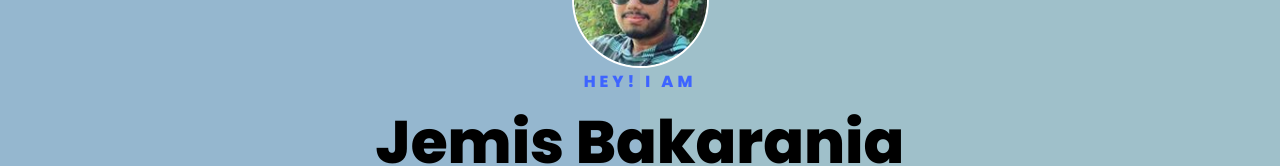
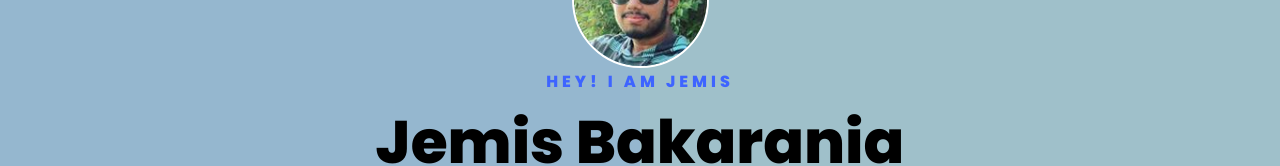
Before and after one commit to JemisBakarania/Resume, a plain HTML site: page index.html in a window 1280 px wide. Shown: the part 311-477 px from the top of the page. Drawn offline with Linux system fonts and the light colour scheme; files whose address does not match are found by name.

Commit message:
1st update

```diff
--- a/index.html
+++ b/index.html
@@ -54,7 +54,7 @@
           		<div >
           			<img style="border-radius: 500px; border: solid white 2px;" height="" src="./images/jemis1f.png">
           		</div>
-          		<span class="subheading">Hey! I am</span>
+          		<span class="subheading">Hey! I am Jemis</span>
 		  				<h1>Jemis Bakarania</h1>
 			  				<h2>I'm a
 								  <span
```
